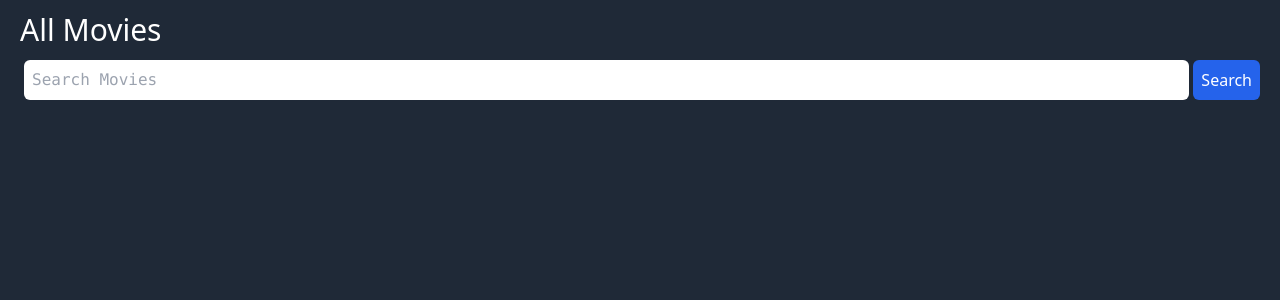
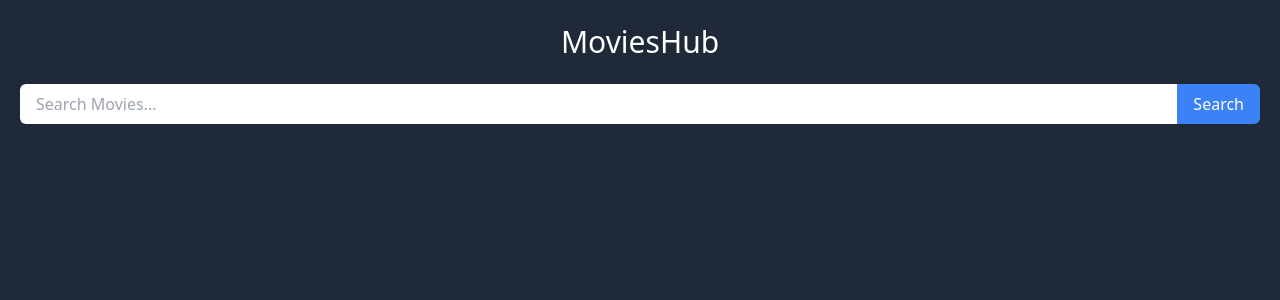
Before and after one commit to AbhishekUnOfficial/MoviesHub, a Django app: page / in a window 1280 px wide. Shown: the top 300 px of the page. Run offline with Django 4.2, Linux system fonts and the light colour scheme; data that the repository does not hold is empty; some libraries are stand-ins or nearby versions.

Commit message:
navbar design

```diff
--- a/MovieHub/settings.py
+++ b/MovieHub/settings.py
@@ -31,14 +31,15 @@ ALLOWED_HOSTS = ["localhost"]
 # Application definition
 
 INSTALLED_APPS = [
-    "core",
-    "autoslug",
     "django.contrib.admin",
     "django.contrib.auth",
     "django.contrib.contenttypes",
     "django.contrib.sessions",
     "django.contrib.messages",
     "django.contrib.staticfiles",
+    "ckeditor",
+    "core",
+    "autoslug",
 ]
 
 MIDDLEWARE = [
--- a/core/models.py
+++ b/core/models.py
@@ -1,5 +1,6 @@
 from django.db import models
 from autoslug import AutoSlugField
+from ckeditor.fields import RichTextField
 
 
 class Network(models.Model):
@@ -51,7 +52,9 @@ class Movie(models.Model):
     published = models.DateTimeField(auto_now_add=True, blank=True, null=True)
     updated = models.DateTimeField(auto_now=True, blank=True, null=True)
     released = models.IntegerField(blank=True, null=True)
-    description = models.TextField(max_length=200, blank=True, null=True)
+    description = RichTextField(blank=True, null=True)
+    # description = models.FloatField(blank=True, null=True)
+    # description = models.TextField(max_length=200, blank=True, null=True)
     languages = models.ManyToManyField(Language)
     networks = models.ManyToManyField(Network)
     qualities = models.ForeignKey(
--- a/templates/core/all_movies.html
+++ b/templates/core/all_movies.html
@@ -1,19 +1,9 @@
 {% extends "core/base.html" %}
 {% block content %}
-    <div class="container text-center">
-        <h2 class="text-white font-Nosifer text-start text-3xl mx-5 my-3">All Movies</h2>
-        <form class="flex w-auto mx-5 space-x-1"
-              action="{% url 'search-movie' %}"
-              method="post">
-            {% csrf_token %}
-            <input class="p-2 capitalize outline-none font-mono flex-auto rounded-md"
-                   type="text"
-                   name="searched"
-                   placeholder="Search movies">
-            <button class="bg-blue-600 rounded-md p-2 text-white" type="submit">Search</button>
-        </form>
+    <div class="text-center">
+        {% include "core/new_nav.html" %}
         {% for movie in movies %}
-            <div class="bg-white p-2 m-5 capitalize rounded-lg">
+            <div class="bg-white p-2 my-3 mx-5 capitalize rounded-lg">
                 <div class="">
                     <img class="rounded-lg object-cover h-48 w-full"
                          src="{{ movie.poster.url }}"
--- /dev/null
+++ b/templates/core/navbar.html
@@ -0,0 +1,6 @@
+<div class="max-w-sm flex mx-auto mt-3 space-x-2">
+  <h2 class="flex-col font-bold py-2 px-4 bg-blue-500 text-white rounded-md">Movieshub</h2>
+  <input class="capitalize w-full py-2 px-4 border-gray-300 rounded-md shadow-sm outline-blue-400" type="text"
+    name="searched" placeholder="search movies...">
+  <button class="capitalize text-white bg-blue-500 rounded-md py-2 px-4" type="submit">search</button>
+</div>
--- /dev/null
+++ b/templates/core/new_nav.html
@@ -0,0 +1,12 @@
+<div class="flex my-4 mx-4">
+  <h2 class="w-full py-2 rounded-md text-3xl text-white">MoviesHub</h2>
+</div>
+
+<form action="{% url 'search-movie' %}" method="post">
+  {% csrf_token %}
+  <div class="flex mb-4 mx-5 rounded-md">
+    <input class="flex-auto rounded-l-md outline-none py-2 px-4" type="text" name="searched"
+      placeholder="Search Movies...">
+    <button class="flex-none bg-blue-500 rounded-r-md py-2 px-4 text-white" type="submit">Search</button>
+  </div>
+</form>
```
Also changed, not shown: requirements.txt (+7 -0 lines), templates/core/single_movie.html (+6 -1 lines), core/migrations/0020_page_alter_quality_options_alter_movie_description.py (added), core/migrations/0021_delete_page_alter_movie_description.py (added).
